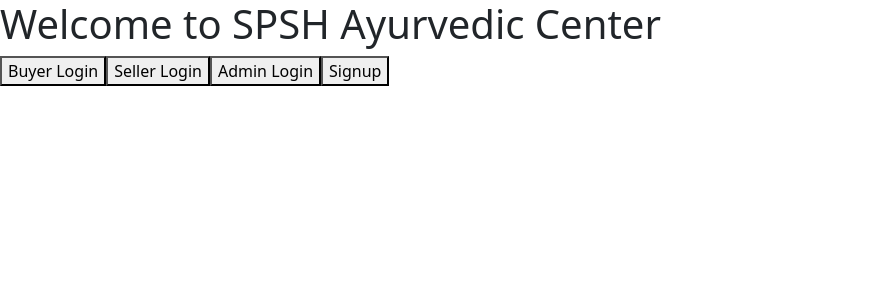
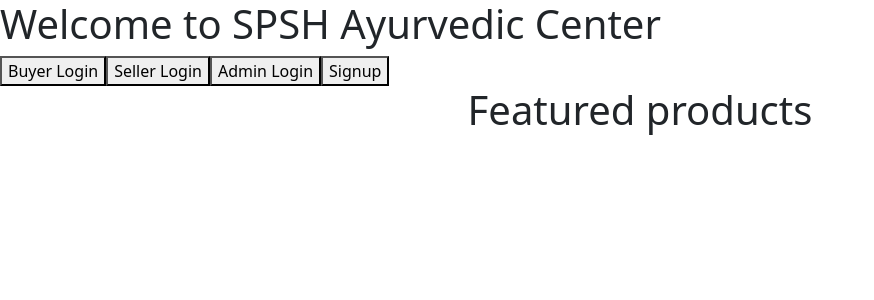
Before and after one commit to PoornaSenadheera100/SPSH-Ayurvedic-Center, a React (Create React App) app in the folder frontend/: page / in a window 1280 px wide. Shown: the top 300 px of the page, without its empty margins (0-874 px from the left). Built offline with nearby package versions, Linux system fonts and the light colour scheme.

Commit message:
commit welcome.js added a heading

```diff
--- a/frontend/src/components/Welcome.js
+++ b/frontend/src/components/Welcome.js
@@ -6,6 +6,10 @@ export default function Welcome(){
             <a href="/sellerlogin"><button>Seller Login</button></a>
             <a href="/adminlogin"><button>Admin Login</button></a>
             <a href="/buyersignup"><button>Signup</button></a>
+
+            <br></br>
+            <center><h1>Featured products</h1></center>
+
         </div>
     )
 }
```
